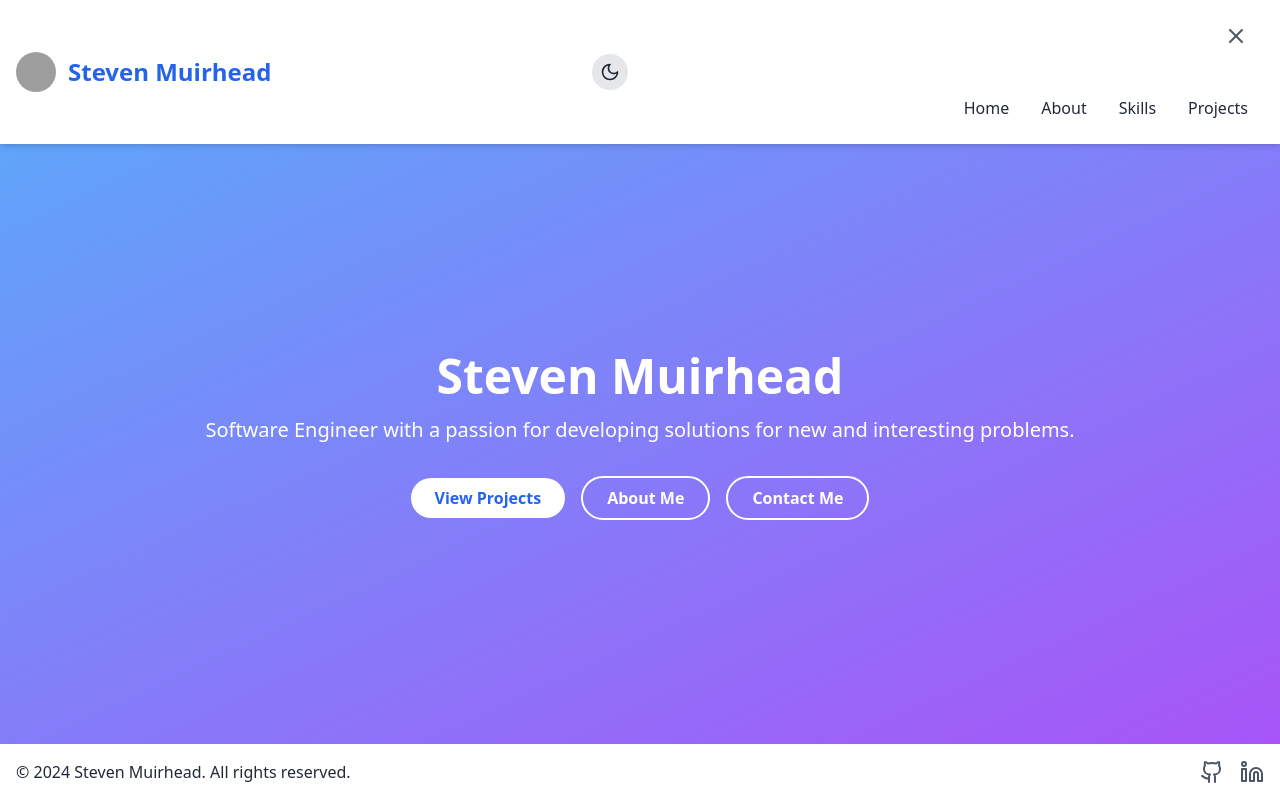
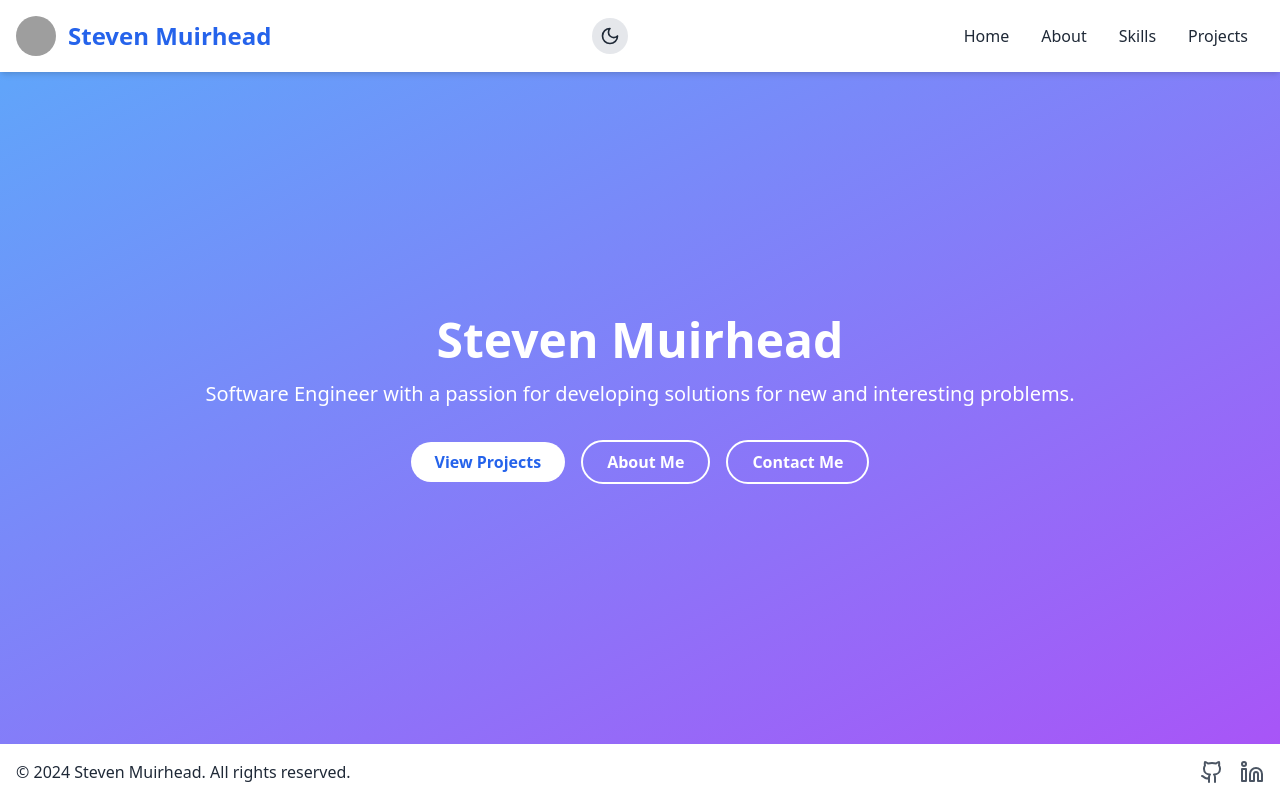
Before and after one commit to naeayedea/portfolio, a React (Create React App) app: page / in a window 1280 px wide. Built offline with nearby package versions, Linux system fonts and the light colour scheme; grey boxes are pictures that could not be loaded.

Commit message:
fixed header appearance on larger screens

```diff
--- a/src/components/Header.tsx
+++ b/src/components/Header.tsx
@@ -31,9 +31,9 @@ export default function Header() {
           md:static md:bg-transparent md:transform-none
           ${isMenuOpen ? 'translate-y-0' : '-translate-y-full md:translate-y-0'}
         `}>
-                    <div className="container mx-auto px-4 py-4 md:py-0 max-h-screen h-screen flex flex-col lg:flex-none lg:h-auto">
-                        <div className="flex justify-between items-center mb-8">
-                            <ImageAndTitle className={"opacity-0"}/>
+                    <div className="container mx-auto px-4 py-4 md:py-0 max-h-screen h-screen flex flex-col md:flex-none md:h-auto">
+                        <div className="flex justify-between items-center mb-8 md:hidden">
+                            <ImageAndTitle className={"opacity-0 "}/>
                             <button
                                 className="text-gray-600 dark:text-gray-300 hover:text-blue-600 dark:hover:text-blue-400 transition-colors"
                                 onClick={toggleMenu}
@@ -42,7 +42,7 @@ export default function Header() {
                                 <X size={24} />
                             </button>
                         </div>
-                        <ul className="flex flex-col flex-grow lg:flex-auto md:flex-row space-y-4 md:space-y-0 md:space-x-8 overflow-y-auto h-fit lg:h-auto">
+                        <ul className="flex flex-col flex-grow md:flex-auto md:flex-row space-y-4 md:space-y-0 md:space-x-8 overflow-y-auto h-fit lg:h-auto">
                             <li><Link to="/" className="block py-2 hover:text-blue-600 dark:hover:text-blue-400 transition-colors" onClick={toggleMenu}>Home</Link></li>
                             <li><Link to="/about" className="block py-2 hover:text-blue-600 dark:hover:text-blue-400 transition-colors" onClick={toggleMenu}>About</Link></li>
                             <li><Link to="/skills" className="block py-2 hover:text-blue-600 dark:hover:text-blue-400 transition-colors" onClick={toggleMenu}>Skills</Link></li>
```
